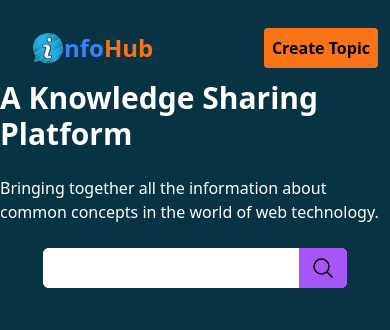
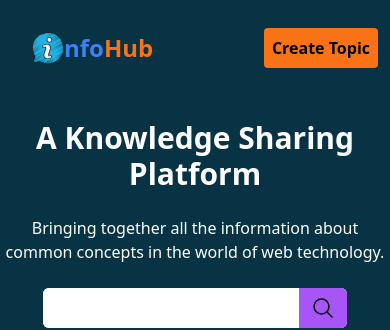
Before and after one commit to Sagar-Shetty21/InfoHub--knowledge-base-app, a React (Create React App) app in the folder client/: page / in a window 390 px wide. Shown: the top 330 px of the page. Built offline with nearby package versions, Linux system fonts and the light colour scheme; no server answers.

Commit message:
made home page responsive

```diff
--- a/client/src/App.js
+++ b/client/src/App.js
@@ -16,11 +16,11 @@ console.log(allTopics);
   }, []);
 
   return (
-    <div>
+    <div className="min-h-screen">
       <div className="curvy-slant-rectangle-bg bg-cyan-950 -z-10 absolute" />
       <TopBar />
       <HeroSection />
-      <div className="flex flex-wrap justify-between gap-8 px-40 mt-12">
+      <div className="flex flex-wrap justify-between gap-8 px-4 md:px-40 mt-12">
         {
           allTopics.map(topic => (
             <TopicCard key={topic.id} data={topic}/>
--- a/client/src/components/HeroSection.js
+++ b/client/src/components/HeroSection.js
@@ -3,8 +3,8 @@ import React from 'react'
 const HeroSection = () => {
     return (
         <div className="flex flex-col items-center justify-center py-20 gap-6">
-            <div className="text-3xl text-white font-semibold">A Knowledge Sharing Platform</div>
-            <div className="text-white">Bringing together all the information about common concepts in the world of web technology.</div>
+            <div className="text-3xl text-white font-semibold text-center mt-10">A Knowledge Sharing Platform</div>
+            <div className="text-white text-center">Bringing together all the information about common concepts in the world of web technology.</div>
             <div className="inline-flex bg-white rounded-md h-10 overflow-hidden items-center ">
                 <input className="p-2 outline-none w-64 hover:w-96 border-none transition-all ease-in focus:w-96 text-lg " type="text" />
                 <div className="bg-purple-500 h-full p-2 px-3 hover:bg-purple-600 active:bg-purple-700 transition-all ease-in">
--- a/client/src/components/TopicCard.js
+++ b/client/src/components/TopicCard.js
@@ -16,11 +16,11 @@ const TopicCard = ({data}) => {
 
     return (
         <Link to={`/explanation/${data.id}`}>
-            <div className="flex justify-center items-center w-40">
+            <div className="flex justify-center items-center w-40 md:w-60 overflow-hidden">
                 <div className={`w-full py-6 px-16 bg-white rounded-md flex flex-col justify-center items-center shadow-2xl border-b-4 cursor-pointer ${randomColor}`}>
                     <div className="p-4 h-44 w-44"><img className="w-full h-full" src={`http://localhost:1337${data.attributes.image.data.attributes.url}`}/></div>
-                    <div className="text-2xl font-semibold uppercase text-center">{data?.attributes?.title}</div>
-                    <div className="text-gray-500">{data?.attributes?.description}</div>
+                    <div className="text-lg md:text-2xl font-semibold uppercase text-center">{data?.attributes?.title}</div>
+                    <div className="text-gray-500 hidden md:block">{data?.attributes?.description}</div>
                 </div>
             </div>
         </Link>
```
